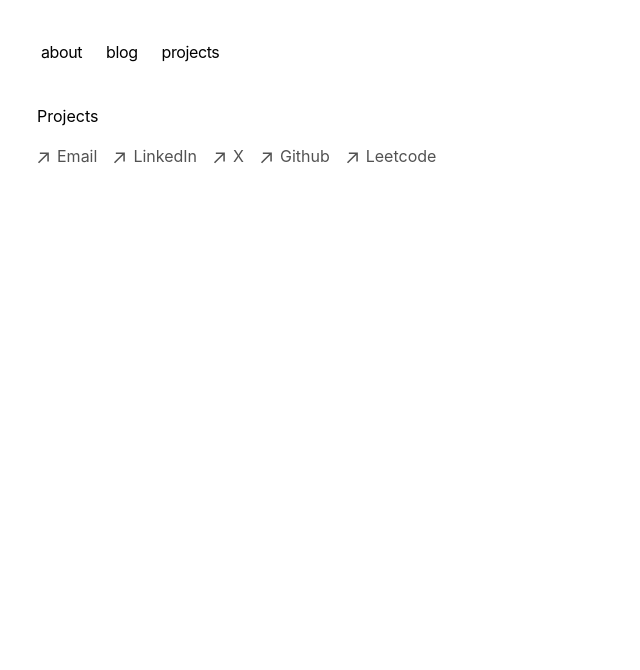
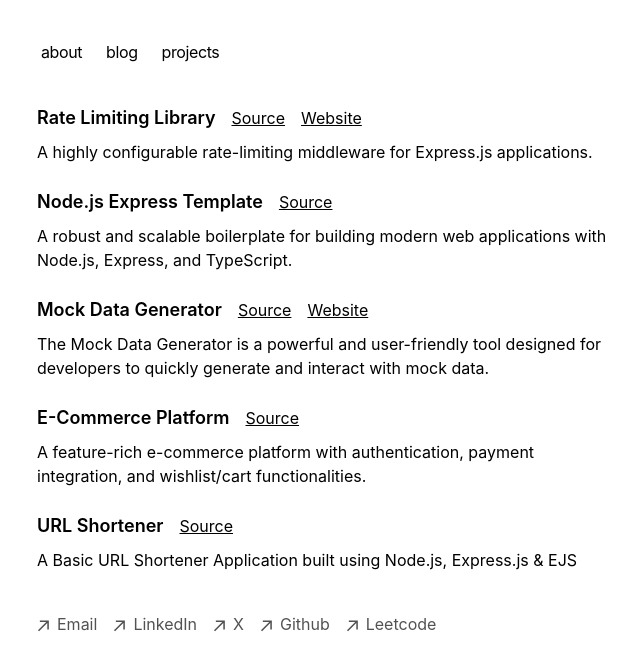
Before and after one commit to 0xRadioAc7iv/my-portfolio, a Next.js app: page /projects in a window 1280 px wide. Shown: the top 670 px of the page, without its empty margins (315-955 px from the left). Built offline with nearby package versions, Linux system fonts and the light colour scheme.

Commit message:
add: projects

```diff
--- /dev/null
+++ b/app/components/project.tsx
@@ -0,0 +1,32 @@
+import Link from "next/link";
+
+type ProjectProps = {
+  name: string;
+  description: string;
+  sourceLink: string;
+  websiteLink?: string;
+};
+
+export function Project({
+  name,
+  description,
+  sourceLink,
+  websiteLink,
+}: ProjectProps) {
+  return (
+    <div className="flex flex-col gap-2 mb-6">
+      <div className="flex gap-4 items-center">
+        <h1 className="text-lg font-semibold">{name}</h1>
+        <Link href={sourceLink} target="_blank">
+          <p className="underline">Source</p>
+        </Link>
+        {websiteLink && (
+          <Link href={websiteLink} target="_blank">
+            <p className="underline">Website</p>
+          </Link>
+        )}
+      </div>
+      <p>{description}</p>
+    </div>
+  );
+}
--- a/app/projects/page.tsx
+++ b/app/projects/page.tsx
@@ -1,3 +1,35 @@
+import { Project } from "app/components/project";
+
 export default function Page() {
-  return <div>Projects</div>;
+  return (
+    <section>
+      <Project
+        name="Rate Limiting Library"
+        description="A highly configurable rate-limiting middleware for Express.js applications."
+        sourceLink="https://github.com/0xRadioAc7iv/rate-limiter"
+        websiteLink="https://www.npmjs.com/package/@radioac7iv/rate-limiter"
+      />
+      <Project
+        name="Node.js Express Template"
+        description="A robust and scalable boilerplate for building modern web applications with Node.js, Express, and TypeScript."
+        sourceLink="https://github.com/0xRadioAc7iv/express-template"
+      />
+      <Project
+        name="Mock Data Generator"
+        description="The Mock Data Generator is a powerful and user-friendly tool designed for developers to quickly generate and interact with mock data."
+        sourceLink="https://github.com/0xRadioAc7iv/mock-data-generator"
+        websiteLink="https://mock-data-generator-mu.vercel.app/"
+      />
+      <Project
+        name="E-Commerce Platform"
+        description="A feature-rich e-commerce platform with authentication, payment integration, and wishlist/cart functionalities."
+        sourceLink="https://github.com/0xRadioAc7iv/E-Commerce-Platform"
+      />
+      <Project
+        name="URL Shortener"
+        description="A Basic URL Shortener Application built using Node.js, Express.js & EJS"
+        sourceLink="https://github.com/0xRadioAc7iv/url-shortener"
+      />
+    </section>
+  );
 }
```
